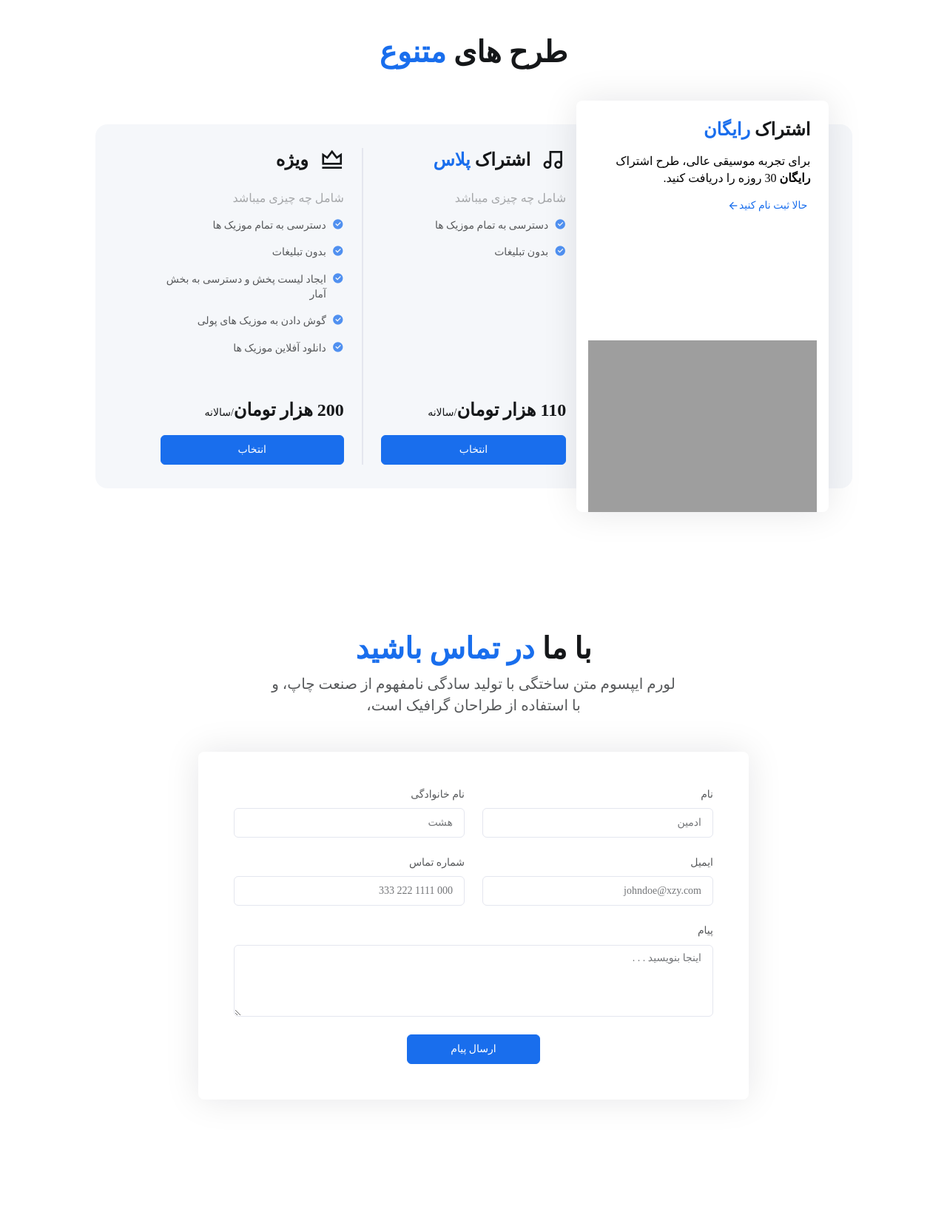
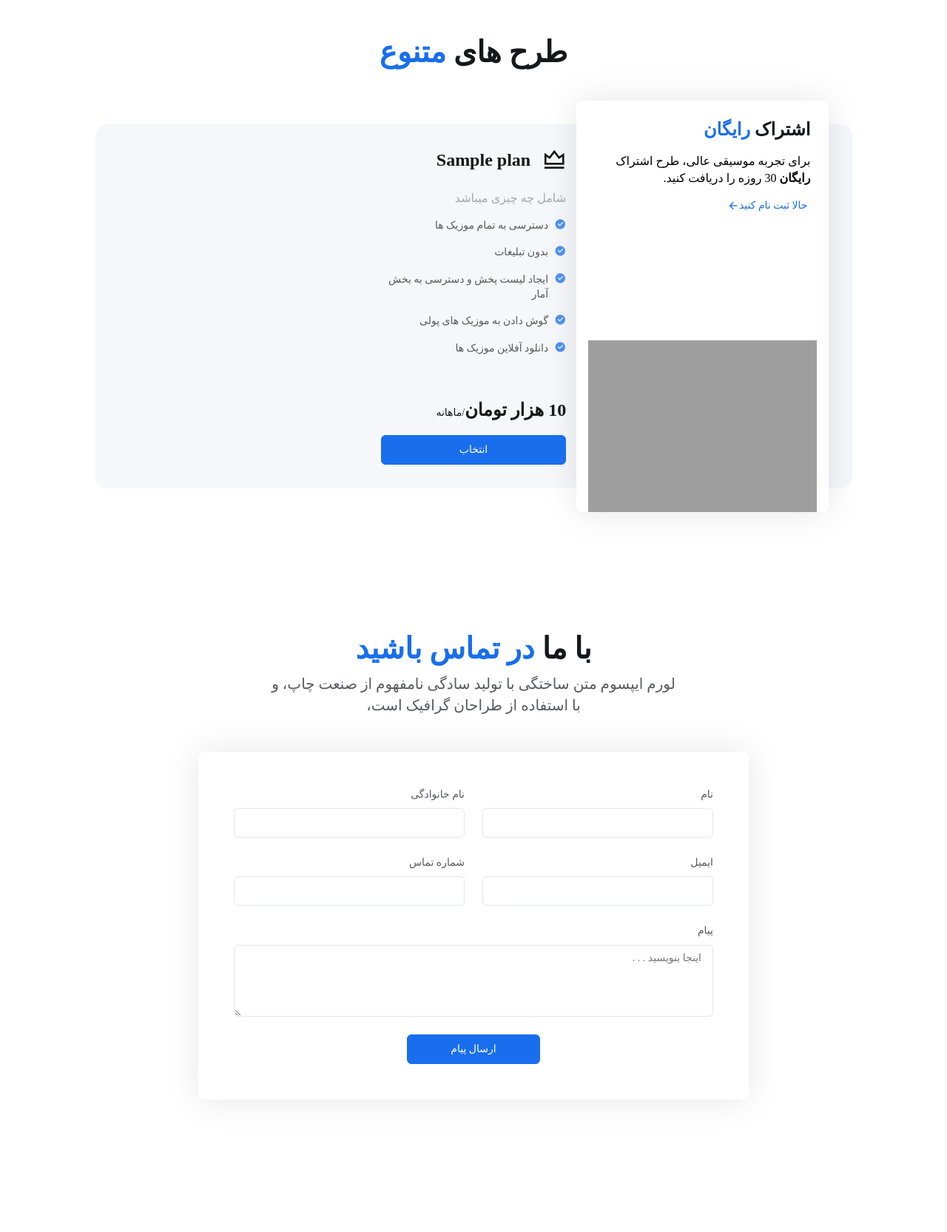
Before and after one commit to Mobin-Heydari/HipHop-Tweety, a Django app: template backend/Server/landing/templates/landing/index.html in a window 1280 px wide. Shown: the part 1748-3413 px from the top of the page at 74% size. Run offline with Django 3.2, Linux system fonts and the light colour scheme; the template is opened without the code that fills it: most values are stand-ins (such as "Sample title", 1, 10 or a date in 2020); some libraries are stand-ins or nearby versions; some web fonts are replaced; grey boxes are pictures that could not be loaded.

Commit message:
Plans section in landingpage is optimized

```diff
--- a/backend/Server/landing/templates/landing/index.html
+++ b/backend/Server/landing/templates/landing/index.html
@@ -262,42 +262,12 @@
                 </div>
               </div>
               <div class="plan__data">
-                <div class="card plan__col">
-                  <div class="card-body fw-medium">
-                    <div class="d-flex align-items-center text-dark mb-4">
-                      <i class="ri-music-2-line fs-3"></i>
-                      <h4 class="mb-0 ps-3">
-                        اشتراک <span class="text-primary">پلاس</span>
-                      </h4>
-                    </div>
-                    <p class="fs-6 opacity-50">شامل چه چیزی میباشد</p>
-                    <div class="d-flex mb-3">
-                      <i
-                        class="ri-checkbox-circle-fill text-primary opacity-75 fs-6"
-                      ></i>
-                      <span class="ps-2">دسترسی به تمام موزیک ها</span>
-                    </div>
-                    <div class="d-flex mb-3">
-                      <i
-                        class="ri-checkbox-circle-fill text-primary opacity-75 fs-6"
-                      ></i>
-                      <span class="ps-2">بدون تبلیغات</span>
-                    </div>
-                  </div>
-                  <div class="card-footer pb-4 pb-sm-0">
-                    <div class="text-dark mb-3">
-                      <span class="fs-4 fw-bold">110 هزار تومان</span>/سالانه
-                    </div>
-                    <button type="button" class="btn btn-primary w-100">
-                      انتخاب
-                    </button>
-                  </div>
-                </div>
+                {% for plan in plans %}
                   <div class="card plan__col">
                     <div class="card-body fw-medium">
                       <div class="d-flex align-items-center text-dark mb-4">
                         <i class="ri-vip-crown-line fs-3"></i>
-                      <h4 class="mb-0 ps-3">ویژه</h4>
+                        <h4 class="mb-0 ps-3">{{ plan.name }}</h4>
                       </div>
                       <p class="fs-6 opacity-50">شامل چه چیزی میباشد</p>
                       <div class="d-flex mb-3">
@@ -335,13 +305,14 @@
                     </div>
                     <div class="card-footer">
                       <div class="text-dark mb-3">
-                      <span class="fs-4 fw-bold">200 هزار تومان</span>/سالانه
+                        <span class="fs-4 fw-bold">{{ plan.price_pre_month }} هزار تومان</span>/ماهانه
                       </div>
                       <button type="button" class="btn btn-primary w-100">
                         انتخاب
                       </button>
                     </div>
                   </div>
+                {% endfor %}
               </div>
             </div>
           </div>
@@ -359,14 +330,13 @@
           <div class="col-xl-8 col-lg-10 mx-auto mb-5">
             <div class="card p-lg-4">
               <div class="card-body">
-                <form action="#" class="row">
+                <form action="" method="Post" class="row">
                   <div class="col-sm-6 mb-4">
                     <label for="f_name" class="form-label fw-medium">نام</label>
                     <input
                       type="text"
                       id="f_name"
                       class="form-control"
-                      placeholder="ادمین"
                     />
                   </div>
                   <div class="col-sm-6 mb-4">
@@ -377,7 +347,6 @@
                       type="text"
                       id="l_name"
                       class="form-control"
-                      placeholder="هشت"
                     />
                   </div>
                   <div class="col-sm-6 mb-4">
@@ -385,8 +354,8 @@
                     <input
                       type="text"
                       id="mail"
+                      name="mail"
                       class="form-control"
-                      placeholder="johndoe@xzy.com"
                     />
                   </div>
                   <div class="col-sm-6 mb-4">
@@ -396,8 +365,8 @@
                     <input
                       type="text"
                       id="phone"
+                      name="phone"
                       class="form-control"
-                      placeholder="000 1111 222 333"
                     />
                   </div>
                   <div class="col-12 mb-4">
--- a/backend/Server/landing/views.py
+++ b/backend/Server/landing/views.py
@@ -1,5 +1,6 @@
 from django.shortcuts import render
 from django.views import View
+from subscription.models import SubscriptionPlan
 
 
 
@@ -8,8 +9,10 @@ class LandingPageView(View):
 
     def get(self, request):
 
+        plans = SubscriptionPlan.objects.filter(is_active=True)
+
         return render(
             request, 'landing/index.html', {
-
+                'plans' : plans
             }
         )
```
Lines whose indentation alone changed are shown as unchanged.
